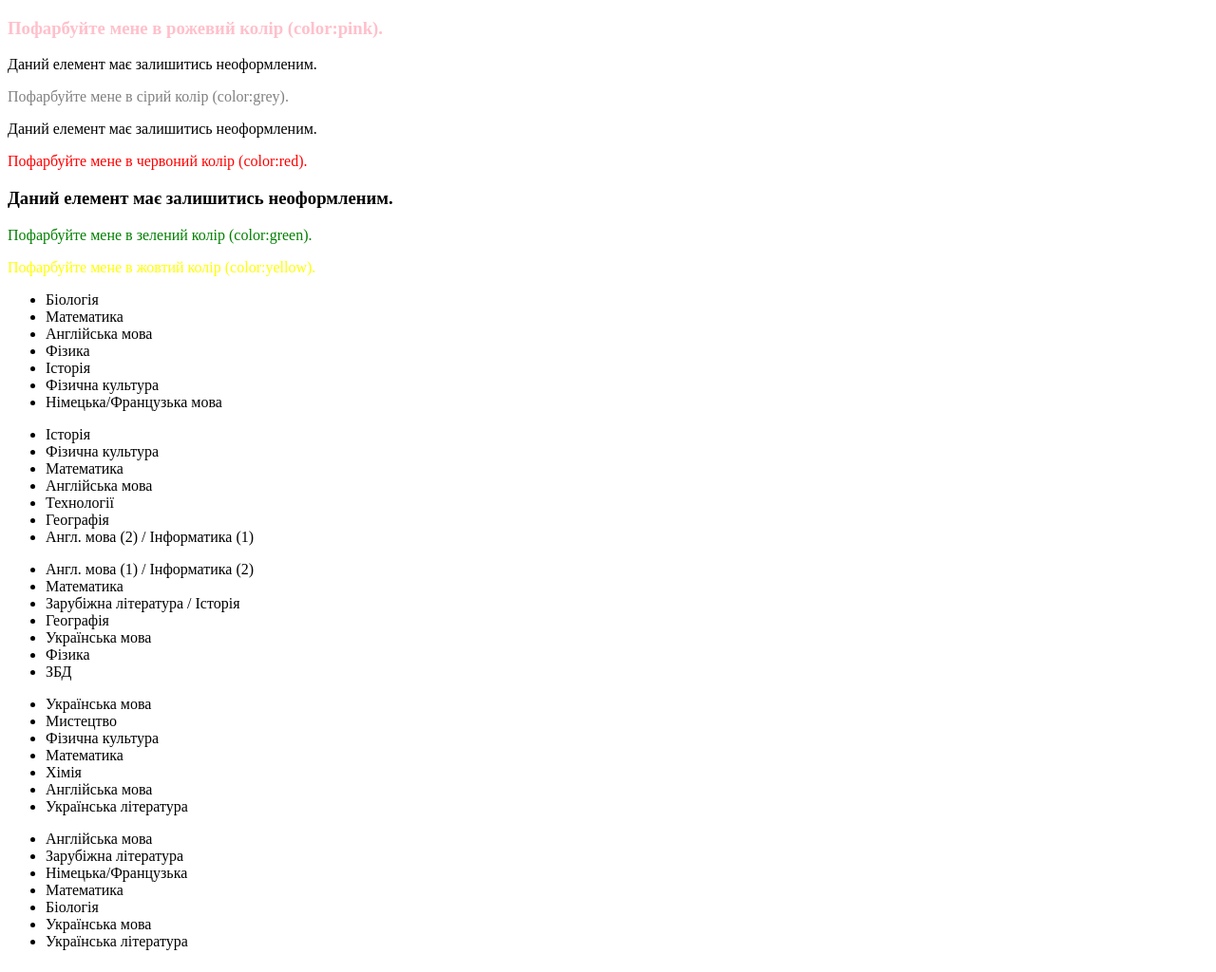
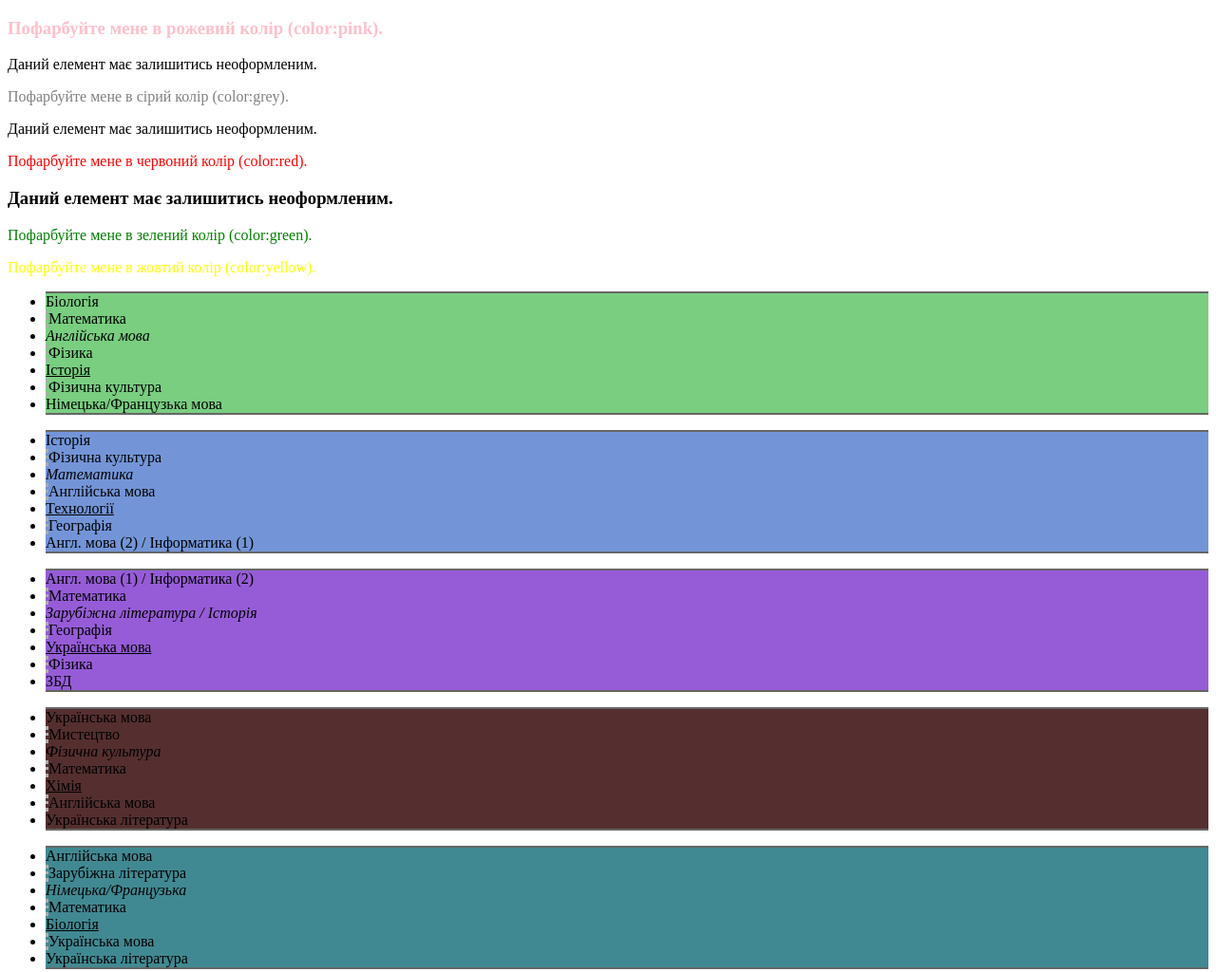
Before and after one commit to lerakrugliy/HW-8, a plain HTML site: page index.html in a window 1280 px wide. Shown: the whole page at 95% size. Drawn offline with Linux system fonts and the light colour scheme.

Commit message:
Update styles.css

```diff
--- a/css/styles.css
+++ b/css/styles.css
@@ -17,3 +17,75 @@
 .yellow {
     color: yellow;
 }
+:root {
+    --color-monday: #79ce80;
+    --color-tuesday: #7395d8;
+    --color-wednesday: #965cd8;
+    --color-thursday: #552f2f;
+    --color-friday: #418992;
+
+    --hover-color: #000;
+    --focus-outline: 2px dashed #db608f;
+    --active-scale: 0.97;
+    --visited-color: purple;
+    --target-highlight: rgb(67, 104, 74);
+}
+
+
+.monday li {
+    background-color: var(--color-monday);
+}
+.tuesday li {
+    background-color: var(--color-tuesday);
+}
+.wednesday li {
+    background-color: var(--color-wednesday);
+}
+.thursday li {
+    background-color: var(--color-thursday);
+}
+.friday li {
+    background-color: var(--color-friday);
+}
+
+.day li:hover {
+    color: var(--hover-color);
+    font-weight: bold;
+    cursor: pointer;
+}
+
+.day li:focus {
+    outline: var(--focus-outline);
+}
+
+.day li:active {
+    transform: scale(var(--active-scale));
+}
+
+.day li:visited {
+    color: var(--visited-color);
+}
+
+.day li:target {
+    background-color: var(--target-highlight);
+}
+
+.day li:first-child {
+    border-top: 2px solid #666;
+}
+
+.day li:last-child {
+    border-bottom: 2px solid #666;
+}
+
+.day li:nth-child(3) {
+    font-style: italic;
+}
+
+.day li:nth-of-type(5) {
+    text-decoration: underline;
+}
+
+.day li:not(:first-child):not(:last-child):not(:nth-child(3)):not(:nth-of-type(5)) {
+    border-left: 3px dotted #aaa;
+}
```
